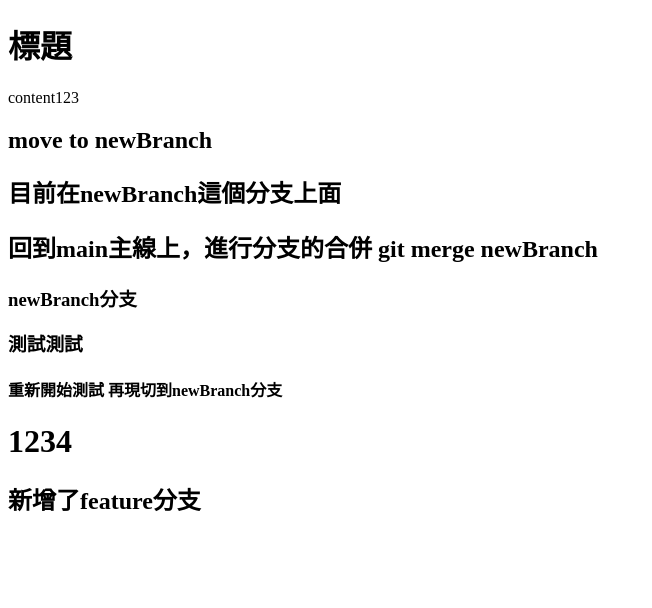
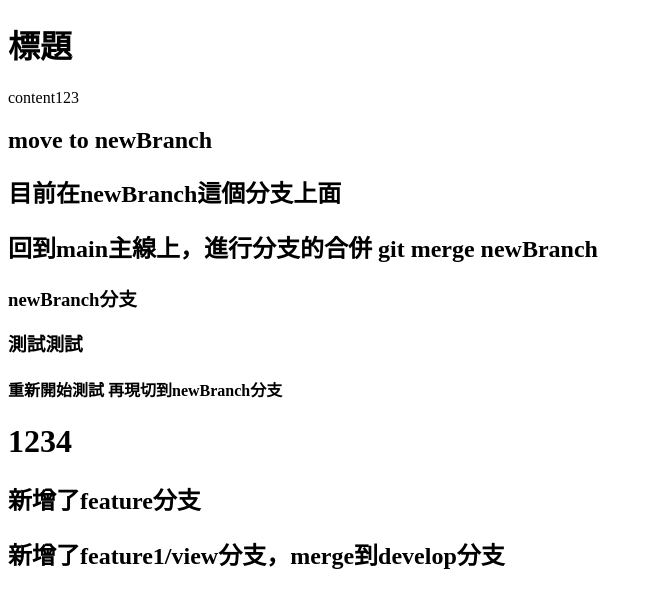
Before and after one commit to Iven10252158/gitTest, a plain HTML site: page index.html in a window 1280 px wide. Shown: the whole page, without its empty margins (0-652 px from the left). Drawn offline with Linux system fonts and the light colour scheme.

Commit message:
merge to develop

```diff
--- a/index.html
+++ b/index.html
@@ -18,5 +18,6 @@
     <h1>1234</h1>
 
     <h2>新增了feature分支</h2>
+    <h2>新增了feature1/view分支，merge到develop分支</h2>
 </body>
 </html>
```
